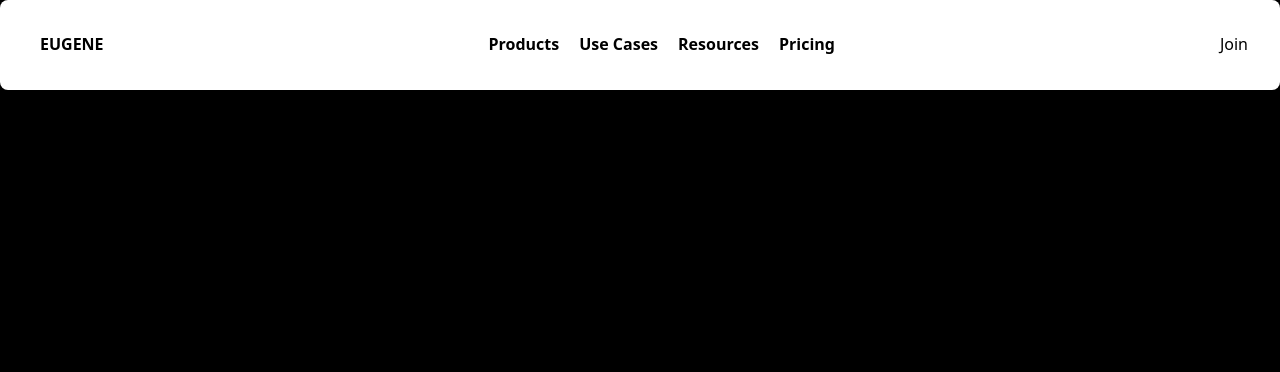
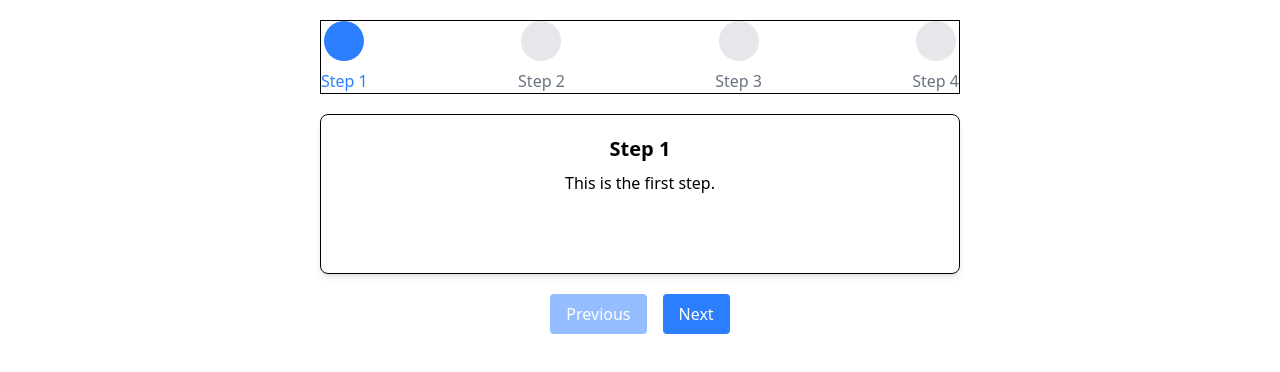
Before and after one commit to EugeneAfriyie/framer-demo, a React (Vite) app: page / in a window 1280 px wide. Shown: the top 372 px of the page. Built offline with nearby package versions, Linux system fonts and the light colour scheme.

Commit message:
done with the progress steps

```diff
--- a/src/App.jsx
+++ b/src/App.jsx
@@ -26,6 +26,7 @@ import Carousel from './Framer_Projects/Carousel'
 import Sidebar_Proj from './Sidebar_Proj'
 import Scroll_Carousel from './Framer_Projects/Horizontal_Scroll/Scroll_Carousel'
 import StickyNav from './Framer_Projects/Sticky_NavBar/StickyNav'
+import ProgressSteps from './Framer_Projects/ProgressStep/ProgressSteps'
 
 const App = () => {
   return (
@@ -56,7 +57,8 @@ const App = () => {
       {/* <Carousel /> */}
       {/* <Sidebar_Proj /> */}
       {/* < Scroll_Carousel /> */}
-      <StickyNav />
+      {/* <StickyNav /> */}
+      <ProgressSteps />
     </div>
   )
 }
--- a/src/Framer_Projects/ProgressStep/ProgressSteps.jsx
+++ b/src/Framer_Projects/ProgressStep/ProgressSteps.jsx
@@ -25,18 +25,18 @@ const ProgressSteps = () => {
 
   return (
     <div className="flex flex-col items-center p-5">
-      <div className="relative flex justify-between w-[40rem] mb-5">
+      <div className="relative flex justify-between w-[40rem] mb-5 border ">
         <motion.div
-          className="absolute h-1 bg-blue-500 mt-[1rem]"
+          className="absolute h-1 bg-blue-500 mt-[1rem] 7"
           style={{
-            width: `${((currentStep + 0) / steps.length) * 130}%`,
+            width: `${((currentStep ) / steps.length) * 130}%`,
             transition: "width 0.3s ease",
           }}
         />
         {steps.map((step, index) => (
           <div key={index} className="flex flex-col items-center relative">
             <motion.div
-              className={`h-10 w-10  flex justify-center items-center rounded-full border-2 ${
+              className={`h-10 w-10  flex justify-center items-center rounded-full  ${
                 index <= currentStep ? "bg-blue-500" : "bg-gray-200"
               }`}
               whileHover={{ scale: 1.1 }}
@@ -54,6 +54,7 @@ const ProgressSteps = () => {
           </div>
         ))}
       </div>
+
       <motion.div
         className="text-center p-5 w-[40rem] h-[10rem] border rounded-lg shadow-md"
         key={currentStep}
@@ -65,6 +66,7 @@ const ProgressSteps = () => {
         <h2 className="text-xl font-bold">{steps[currentStep].title}</h2>
         <p className="mt-2">{steps[currentStep].description}</p>
       </motion.div>
+
       <div className="flex mt-5 space-x-4">
         <button
           onClick={prevStep}
```
